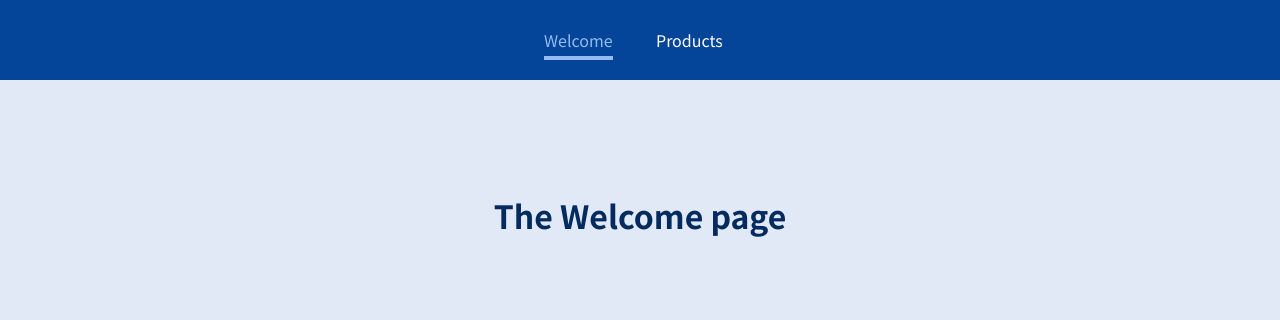
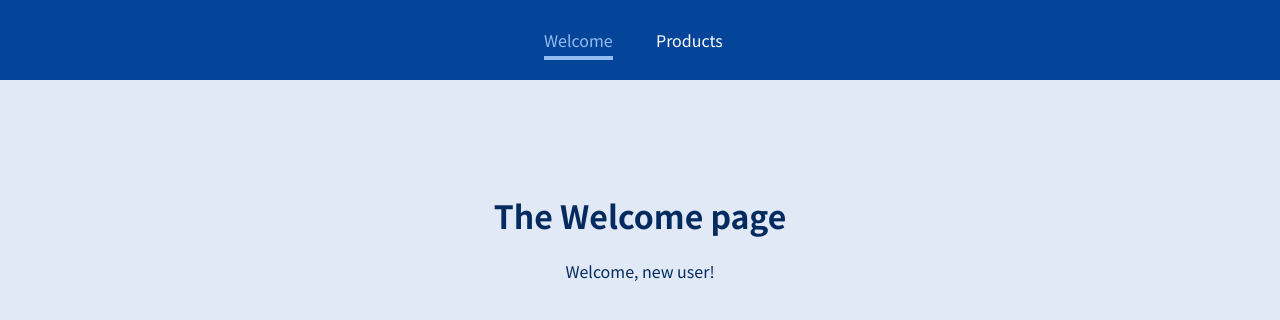
Before and after one commit to AlbertoRoldanUX-code/e-commerce, a React (Create React App) app: page /welcome/new-user in a window 1280 px wide. Shown: the top 320 px of the page. Built offline with nearby package versions, Linux system fonts and the light colour scheme.

Commit message:
Add nested route inside Welcome route

```diff
--- a/src/pages/Welcome.js
+++ b/src/pages/Welcome.js
@@ -1,9 +1,13 @@
 import React from 'react';
+import { Route } from 'react-router-dom';
 
 function Welcome() {
   return (
     <div>
       <h1>The Welcome page</h1>
+      <Route path='/welcome/new-user'>
+        <p>Welcome, new user!</p>
+      </Route>
     </div>
   );
 }
```
Also changed, not shown: 1 other file (tests, documents, lock files or other folders).
